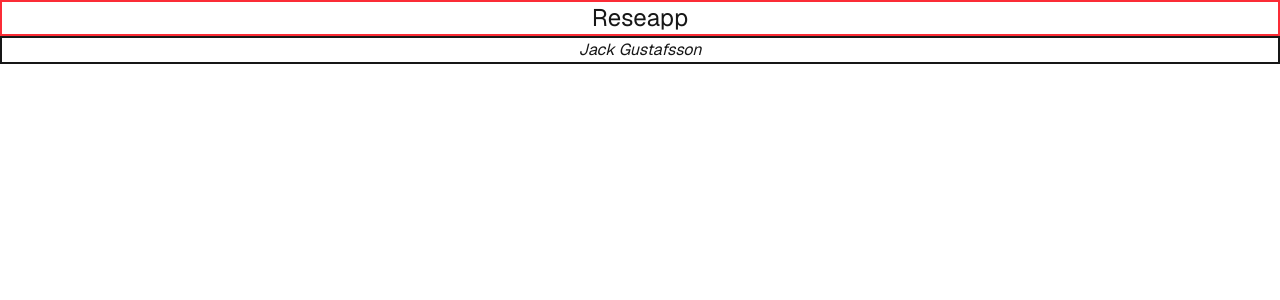
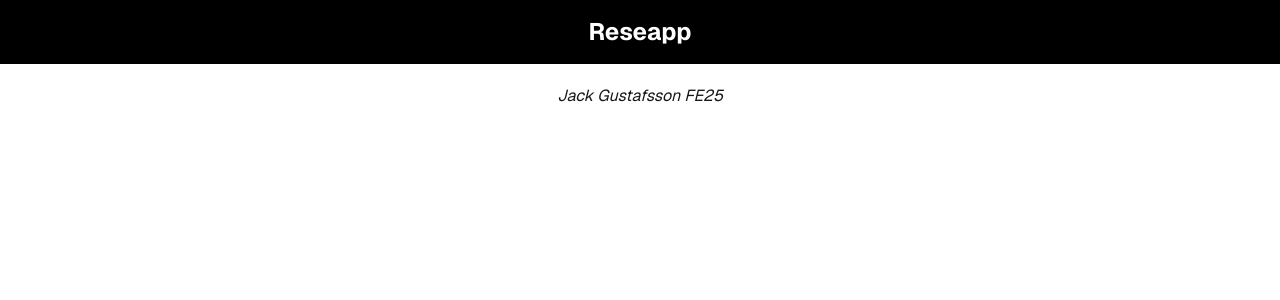
Before and after one commit to jackgustafsson/fe25-js3-slutprojekt-jack-gustafsson, a Next.js app: page / in a window 1280 px wide. Shown: the top 300 px of the page. Built offline with nearby package versions, Linux system fonts and the light colour scheme.

Commit message:
changed styling in layout

```diff
--- a/app/components/footer.tsx
+++ b/app/components/footer.tsx
@@ -1,6 +1,6 @@
 const Footer = () => {
   return (
-    <address>Jack Gustafsson</address>
+    <address>Jack Gustafsson FE25</address>
   )
 }
 
--- a/app/layout.tsx
+++ b/app/layout.tsx
@@ -26,7 +26,7 @@ export default function RootLayout({ children }: LayoutProps<"/">) {
       className={`${geistSans.variable} ${geistMono.variable} h-full antialiased`}
     >
       <body className="min-h-full flex flex-col">
-        <header className="border-2 border-red-500 text-center text-2xl">
+        <header className="bg-black text-white text-center text-2xl font-bold p-4">
           <Navbar />
         </header>
 
@@ -34,7 +34,7 @@ export default function RootLayout({ children }: LayoutProps<"/">) {
           {children}
         </main>
 
-        <footer className="border-2 text-center">
+        <footer className="text-center mt-5">
           <Footer />
         </footer>
       </body>
```
